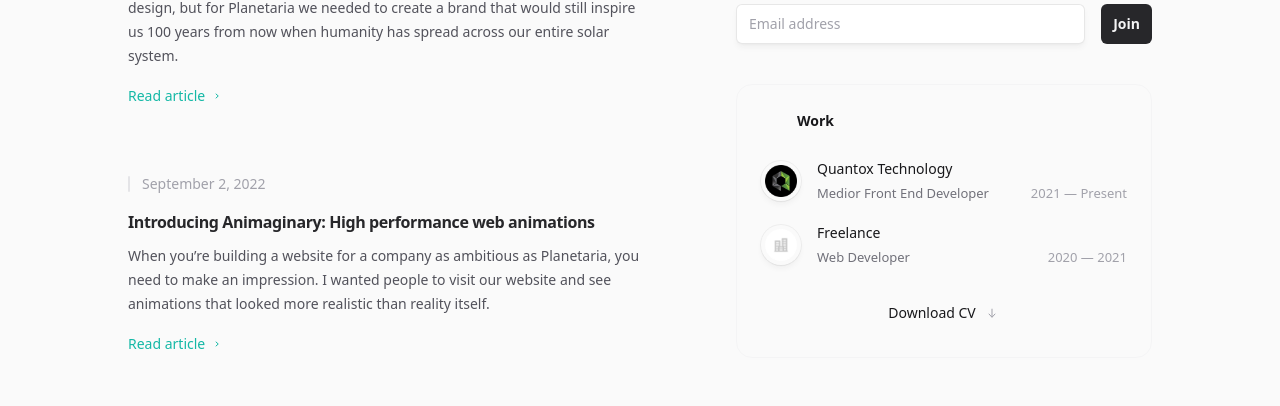
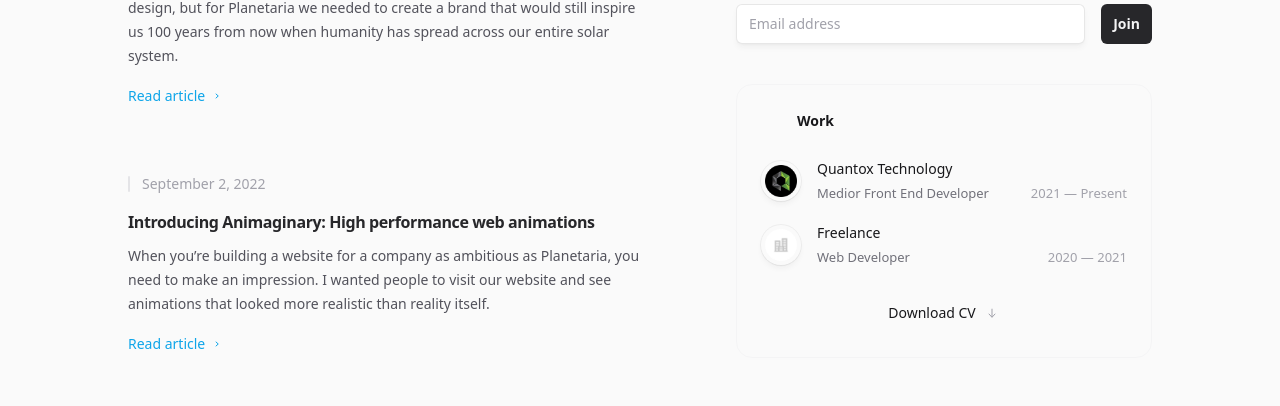
Before and after one commit to IlijaRad/ilijaradivojevic.com, a Next.js app: page / in a window 1280 px wide. Shown: the part 1012-1418 px from the top of the page. Built offline with nearby package versions, Linux system fonts and the light colour scheme; a web font is replaced by a local one.

Commit message:
extract primary color to themes

```diff
--- a/components/Article.js
+++ b/components/Article.js
@@ -30,7 +30,7 @@ const Article = ({ title, date, description, slug }) => {
       </p>
       <div
         aria-hidden="true"
-        className="relative z-10 mt-4 flex items-center text-sm font-medium text-teal-500"
+        className="relative z-10 mt-4 flex items-center text-sm font-medium text-primary-500"
       >
         Read article
         <ArrowRightIcon />
--- a/components/Footer/FooterLink.js
+++ b/components/Footer/FooterLink.js
@@ -3,7 +3,7 @@ import Link from "next/link";
 const FooterLink = ({ url, text }) => {
   return (
     <Link href={url}>
-      <a className="transition hover:text-teal-500 dark:hover:text-teal-400">
+      <a className="hover:text-primary-500 dark:hover:text-primary-400 transition">
         {text}
       </a>
     </Link>
--- a/components/Header/NavigationLink.js
+++ b/components/Header/NavigationLink.js
@@ -4,7 +4,7 @@ const NavigationLink = ({ url, text }) => {
   return (
     <li>
       <Link href={url}>
-        <a className="relative block px-3 py-2 transition hover:text-teal-500 dark:hover:text-teal-400">
+        <a className="hover:text-primary-500 dark:hover:text-primary-400 relative block px-3 py-2 transition">
           {text}
         </a>
       </Link>
--- a/components/NewsLetterForm.js
+++ b/components/NewsLetterForm.js
@@ -16,7 +16,7 @@ const NewsLetterForm = () => {
           placeholder="Email address"
           aria-label="Email address"
           required=""
-          className="min-w-0 flex-auto appearance-none rounded-md border border-zinc-900/10 bg-white px-3 py-[calc(theme(spacing.2)-1px)] shadow-md shadow-zinc-800/5 placeholder:text-zinc-400 focus:border-teal-500 focus:outline-none focus:ring-4 focus:ring-teal-500/10 dark:border-zinc-700 dark:bg-zinc-700/[0.15] dark:text-zinc-200 dark:placeholder:text-zinc-500 dark:focus:border-teal-400 dark:focus:ring-teal-400/10 sm:text-sm"
+          className="min-w-0 flex-auto appearance-none rounded-md border border-zinc-900/10 bg-white px-3 py-[calc(theme(spacing.2)-1px)] shadow-md shadow-zinc-800/5 placeholder:text-zinc-400 focus:border-primary-500 focus:outline-none focus:ring-4 focus:ring-primary-500/10 dark:border-zinc-700 dark:bg-zinc-700/[0.15] dark:text-zinc-200 dark:placeholder:text-zinc-500 dark:focus:border-primary-400 dark:focus:ring-primary-400/10 sm:text-sm"
         />
         <button
           className="ml-4 inline-flex flex-none items-center justify-center gap-2 rounded-md bg-zinc-800 py-2 px-3 text-sm font-semibold text-zinc-100 outline-offset-2 transition hover:bg-zinc-700 active:bg-zinc-800 active:text-zinc-100/70 active:transition-none dark:bg-zinc-700 dark:hover:bg-zinc-600 dark:active:bg-zinc-700 dark:active:text-zinc-100/70"
--- a/tailwind.config.js
+++ b/tailwind.config.js
@@ -1,4 +1,5 @@
 const defaultTheme = require("tailwindcss/defaultTheme");
+const colors = require("tailwindcss/colors");
 
 /** @type {import('tailwindcss').Config} */
 module.exports = {
@@ -20,6 +21,9 @@ module.exports = {
       fontFamily: {
         sans: ["Inter var", ...defaultTheme.fontFamily.sans],
       },
+      colors: {
+        primary: colors.sky,
+      },
     },
   },
   plugins: [],
```
Also changed, not shown: public/icons/moon.svg, public/icons/sun.svg.
